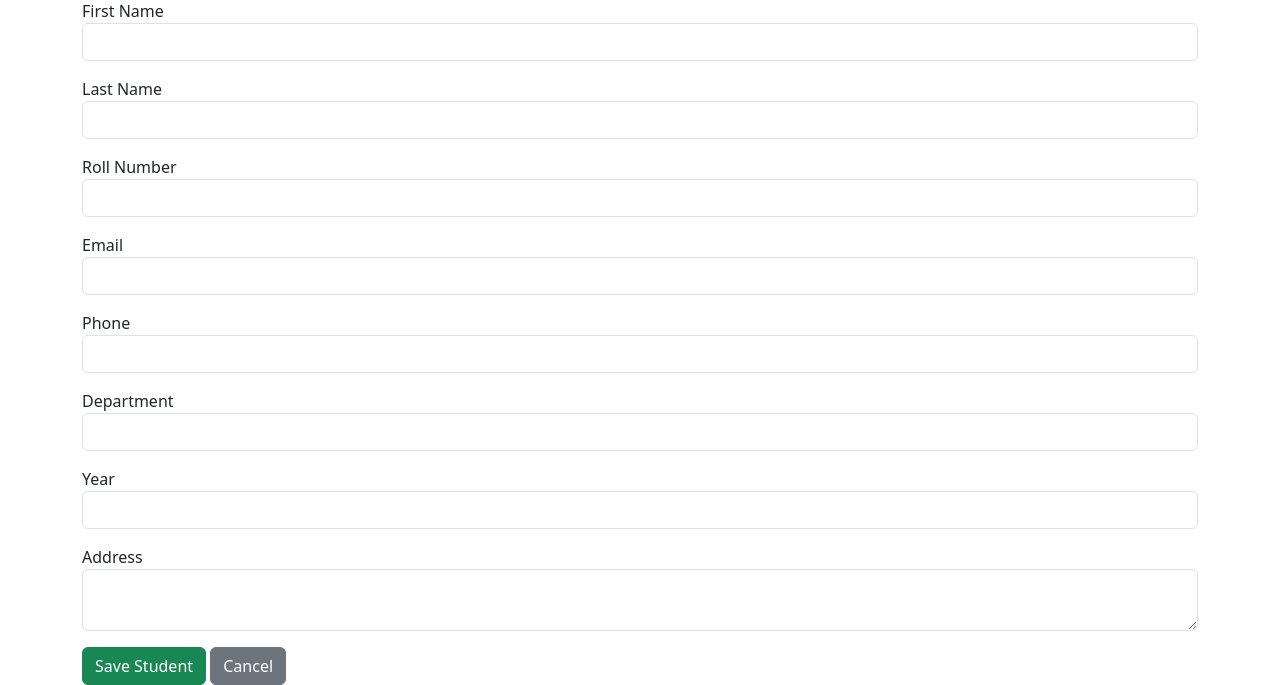
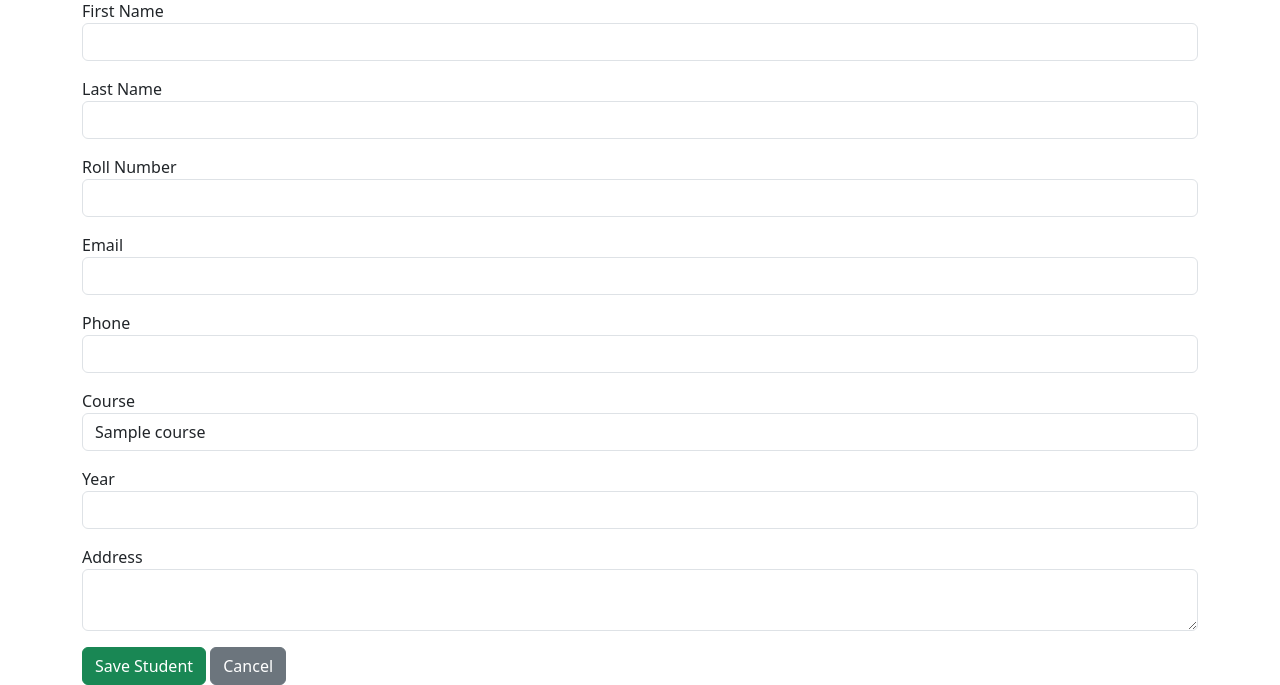
Before and after one commit to Maheshwaran1101/student_management_system, a Django app: page /students/add/ in a window 1280 px wide. Shown: the part 127-812 px from the top of the page. Run offline with Django 5.2, Linux system fonts and the light colour scheme; tables that the repository leaves empty hold one stand-in row (values such as "Sample post").

Commit message:
courses views and models added

```diff
--- /dev/null
+++ b/courses/urls.py
@@ -0,0 +1,9 @@
+from django.urls import path
+from . import views
+
+urlpatterns = [
+    path("", views.course_list, name="course_list"),
+    path("add/", views.add_course, name="add_course"),
+    path("edit/<int:id>/", views.edit_course, name="edit_course"),
+    path("delete/<int:id>/", views.delete_course, name="delete_course"),
+]
--- a/student_management/urls.py
+++ b/student_management/urls.py
@@ -3,8 +3,10 @@ from django.urls import path, include
 
 urlpatterns = [
     path('admin/', admin.site.urls),
+
     path('', include('accounts.urls')),
 
     path("students/", include("students.urls")),
     path("teachers/", include("teachers.urls")),
+    path("courses/", include("courses.urls")),
 ]
--- a/students/views.py
+++ b/students/views.py
@@ -1,4 +1,9 @@
+from urllib import request
+
 from django.shortcuts import render, redirect
+
+import courses
+from courses.models import Course
 from .models import Student
 
 
@@ -14,24 +19,31 @@ def add_student(request):
 
     if request.method == "POST":
 
+        course = Course.objects.get(id=request.POST["course"])
+
         Student.objects.create(
             first_name=request.POST["first_name"],
             last_name=request.POST["last_name"],
             roll_number=request.POST["roll_number"],
             email=request.POST["email"],
             phone=request.POST["phone"],
-            department=request.POST["department"],
+            course=course,
             year=request.POST["year"],
             address=request.POST["address"],
         )
 
         return redirect("student_list")
 
-    return render(request, "students/add_student.html")
+    courses = Course.objects.all()
+
+    return render(request, "students/add_student.html", {
+        "courses": courses
+    })
 
 
 def edit_student(request, id):
 
+    course = Course.objects.get(id=request.POST["course"])
     student = Student.objects.get(id=id)
 
     if request.method == "POST":
@@ -41,7 +53,7 @@ def edit_student(request, id):
         student.roll_number = request.POST["roll_number"]
         student.email = request.POST["email"]
         student.phone = request.POST["phone"]
-        student.department = request.POST["department"]
+        student.course = course
         student.year = request.POST["year"]
         student.address = request.POST["address"]
 
@@ -49,8 +61,11 @@ def edit_student(request, id):
 
         return redirect("student_list")
 
+    courses = Course.objects.all()
+
     return render(request, "students/edit_student.html", {
-        "student": student
+        "student": student,
+        "courses": courses
     })
 
 
--- a/templates/admin/dashboard.html
+++ b/templates/admin/dashboard.html
@@ -62,6 +62,10 @@ Admin Dashboard
         Notes
     </a>
 
+    <a href="{% url 'course_list' %}" class="btn btn-info">
+    Manage Courses
+</a>
+
 </div>
 
 {% endblock %}
--- a/templates/students/add_student.html
+++ b/templates/students/add_student.html
@@ -38,8 +38,20 @@ Add Student
 </div>
 
 <div class="mb-3">
-<label>Department</label>
-<input type="text" name="department" class="form-control">
+    <label>Course</label>
+
+    <select name="course" class="form-control">
+
+        {% for course in courses %}
+
+            <option value="{{ course.id }}">
+                {{ course.course_name }}
+            </option>
+
+        {% endfor %}
+
+    </select>
+
 </div>
 
 <div class="mb-3">
--- a/templates/students/student_list.html
+++ b/templates/students/student_list.html
@@ -44,7 +44,7 @@ Students
 
             <td>{{ student.email }}</td>
 
-            <td>{{ student.department }}</td>
+            <td>{{ student.course.course_name }}</td>
 
             <td>{{ student.year }}</td>
 
```
Also changed, not shown: courses/views.py (+47 -2 lines), students/models.py (+3 -5 lines), teachers/models.py (+8 -2 lines), templates/students/edit_student.html (+15 -3 lines), results/migrations/0002_delete_course.py (added), students/migrations/0002_remove_student_department_student_course.py (added), teachers/migrations/0002_remove_teacher_subject_teacher_course.py (added), templates/courses/add_course.html (added), templates/courses/course_list.html (added), templates/courses/edit_course.html (added).
